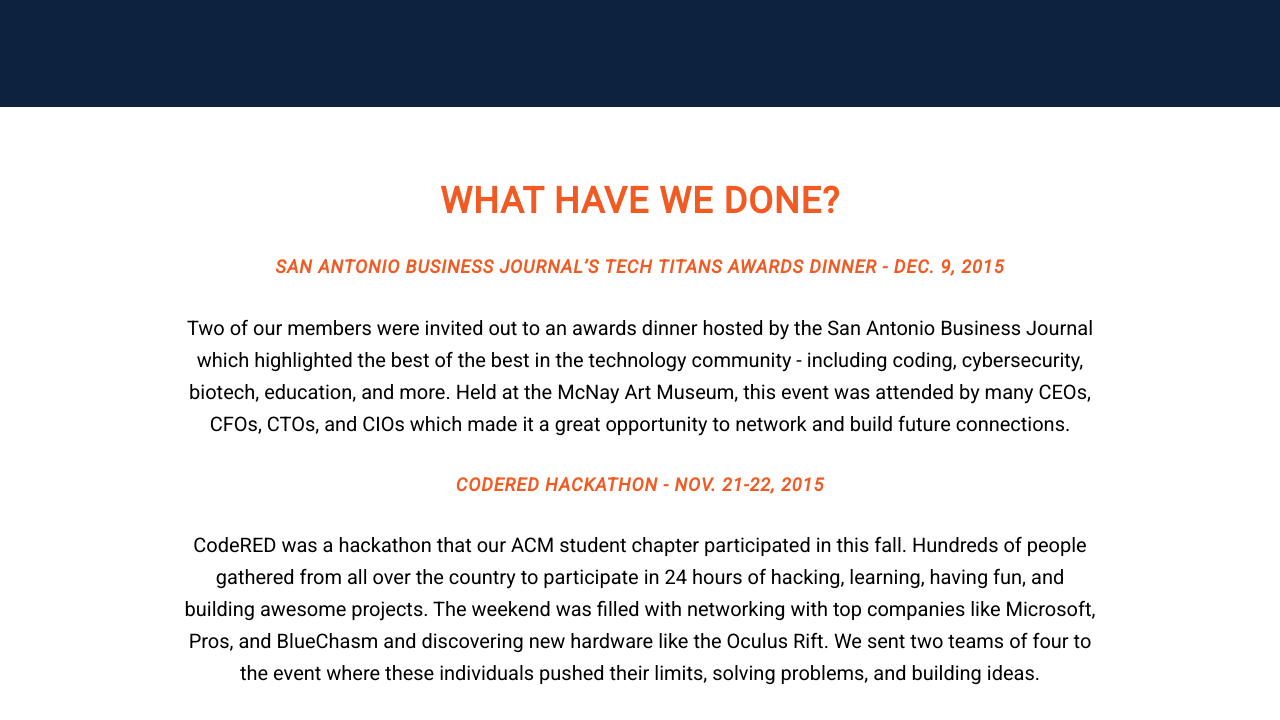
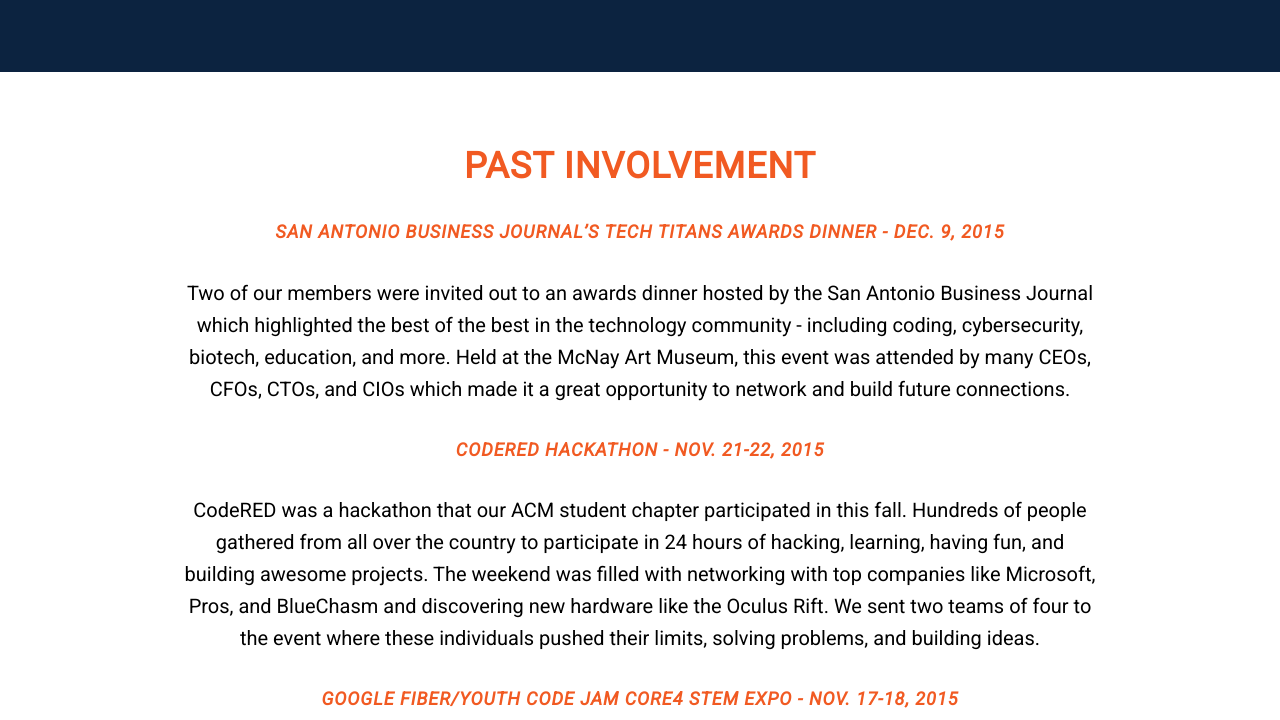
Before and after one commit to Fromalaska49/acm-website-live, a plain HTML site: page index.html in a window 1280 px wide. Shown: the part 1414-2134 px from the top of the page. Drawn offline with Linux system fonts and the light colour scheme.

Commit message:
Changed events section to be involvement section

```diff
--- a/css/acmutsa.css
+++ b/css/acmutsa.css
@@ -148,7 +148,6 @@ a:focus {
     display: table;
     width: 100%;
     height: auto;
-    padding: 100px 0;
     text-align: center;
     color: #fff;
     background: url(../img/Jumbotron.jpg) no-repeat bottom center scroll;
@@ -263,19 +262,12 @@ a:focus {
 
 .content-section {
     padding-top: 10px;
-    padding-bottom: 75px;
 }
 
-.events-section {
+.involvement-section {
     width: 100%;
-    padding: 50px 0;
     color: #000;
-    /* background: url(../img/ClassroomLight.jpg) no-repeat center center scroll; */
     background-color: #fff;
-    -webkit-background-size: cover;
-    -moz-background-size: cover;
-    background-size: cover;
-    -o-background-size: cover;
 }
 
 #calendar {
@@ -283,7 +275,6 @@ a:focus {
     width: 100%;
     max-height: 700px;
     background-color: #0C2340;
-    padding-bottom: 75px;
 }
 
 .info-item{
@@ -301,7 +292,6 @@ a:focus {
 #contact {
     width: 100%;
     margin-top: 75px;
-    padding-bottom: 75px;
     background-color: #fff;
     color: #000;
 }
@@ -311,7 +301,7 @@ a:focus {
         padding-top: 75px;
     }
 
-    .events-section {
+    .involvement-section {
         padding: 75px 0;
     }
 
--- a/index.html
+++ b/index.html
@@ -60,7 +60,7 @@
                         <a class="page-scroll" href="#about">About</a>
                     </li>
                     <li>
-                        <a class="page-scroll" href="#events">Events</a>
+                        <a class="page-scroll" href="#involvement">Involvement</a>
                     </li>
                     <li>
                         <a class="page-scroll" href="#calendar">Calendar</a>
@@ -100,16 +100,17 @@
 		<p> We are The University of Texas at San Antonio student chapter of ACM. The Association for Computing Machinery is the largest international society for educational and scientific computing. What we are not, though, is just your ordinary computer science club, instead we invite any student that has a passion for technology to join our growing community. Our aim is to build a network not only between our members, but to also incorporate our professional connections. This interaction helps us achieve one of our goals by creating opportunities to prepare our members for the prosperous careers we know are ahead of them. </p>
 	    	<h1>What is our mission?</h1>
 		<p> Understanding that academics isn’t everything, we established ACM at UTSA with one thing in mind. We wanted to offer our members a network that could extend beyond their careers. We wanted an organization that produced real change in the community and an association that connected our ACM family with the world. Participating in hackathons, mentoring future students, and hosting tech talks are only the beginning to our legacy. Our mission is to excel academically, professionally, and socially. </p>
+            <br><br>
 	    </div>
         </div>
     </section>
 
     <!-- Events Section -->
-    <section id="events" class="text-center">
-        <div class="events-section">
+    <section id="involvement" class="text-center">
+        <div class="involvement-section">
             <div class="container">
                 <div class="col-lg-10 col-lg-offset-1">
-                    <h1>What have we done?</h1>
+                    <h1>Past Involvement</h1>
 		    <h4><i>San Antonio Business Journal’s Tech Titans Awards Dinner - Dec. 9, 2015</i></h4>
                     <p>Two of our members were invited out to an awards dinner hosted by the San Antonio Business Journal which highlighted the best of the best in the technology community - including coding, cybersecurity, biotech, education, and more. Held at the McNay Art Museum, this event was attended by many CEOs, CFOs, CTOs, and CIOs which made it a great opportunity to network and build future connections.</p>
                     <h4><i>CodeRED Hackathon - Nov. 21-22, 2015</i></h4>
```
Also changed, not shown: 1 other file.
